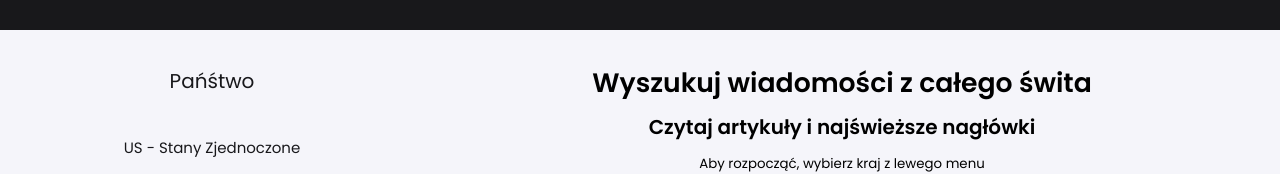
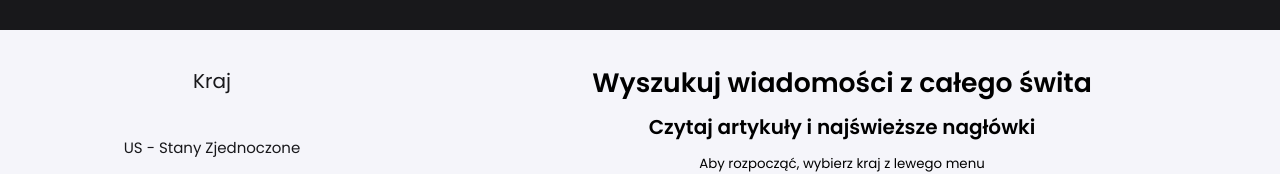
Before and after one commit to q270311/news-browser, a React (Create React App) app: page / in a window 1280 px wide. Shown: the part 120-294 px from the top of the page. Built offline with nearby package versions, Linux system fonts and the light colour scheme.

Commit message:
change text title menu

```diff
--- a/src/features/Menu/index.js
+++ b/src/features/Menu/index.js
@@ -2,7 +2,7 @@ import { StyledMenu, Title, List, Item, StyledActiveLink } from "./styled";
 
 const Menu = () => (
   <StyledMenu>
-    <Title>Pańśtwo</Title>
+    <Title>Kraj</Title>
     <List>
       <Item>
         <StyledActiveLink to={`/country/US`} > US  - Stany Zjednoczone</StyledActiveLink>
```
